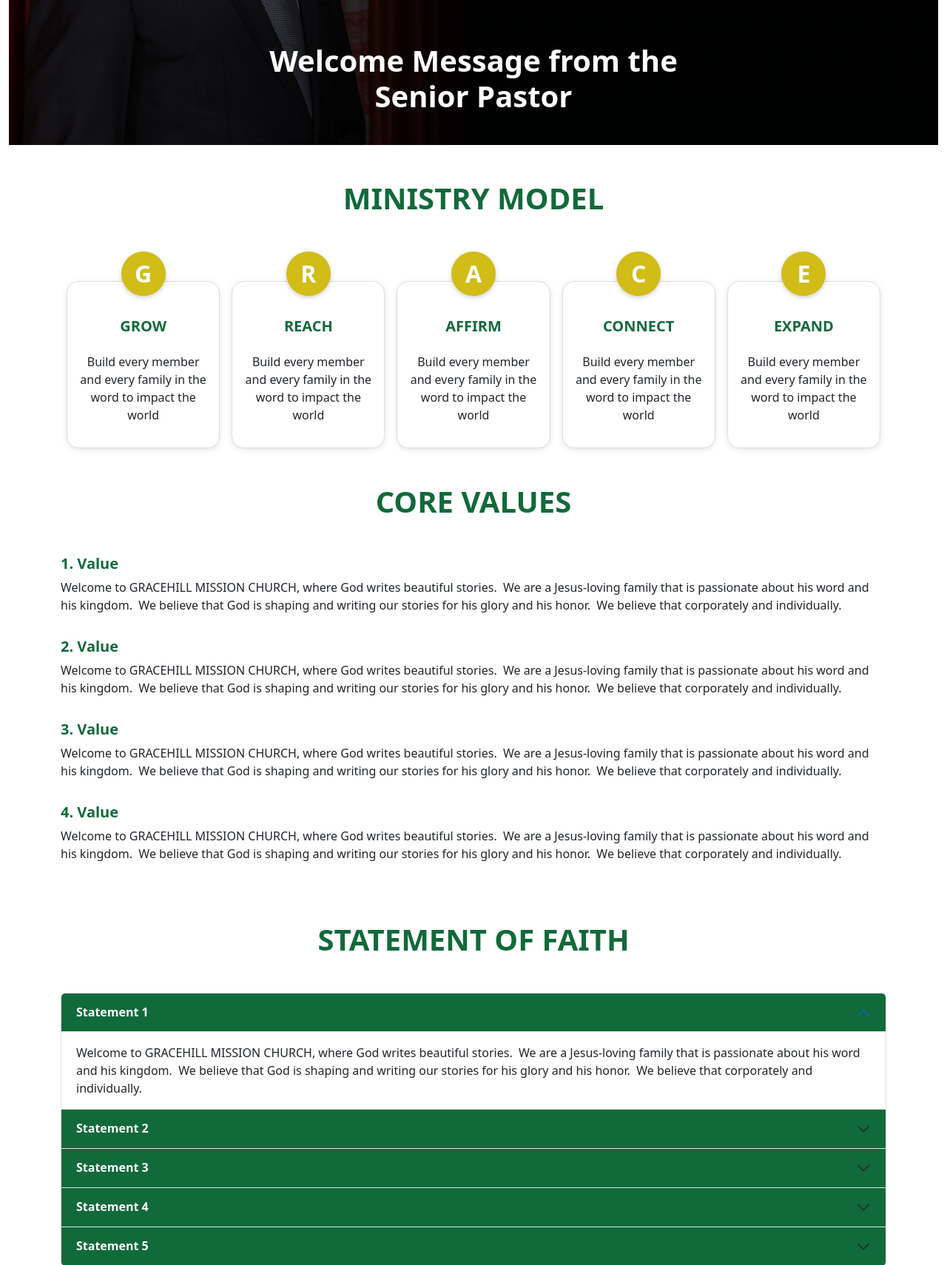
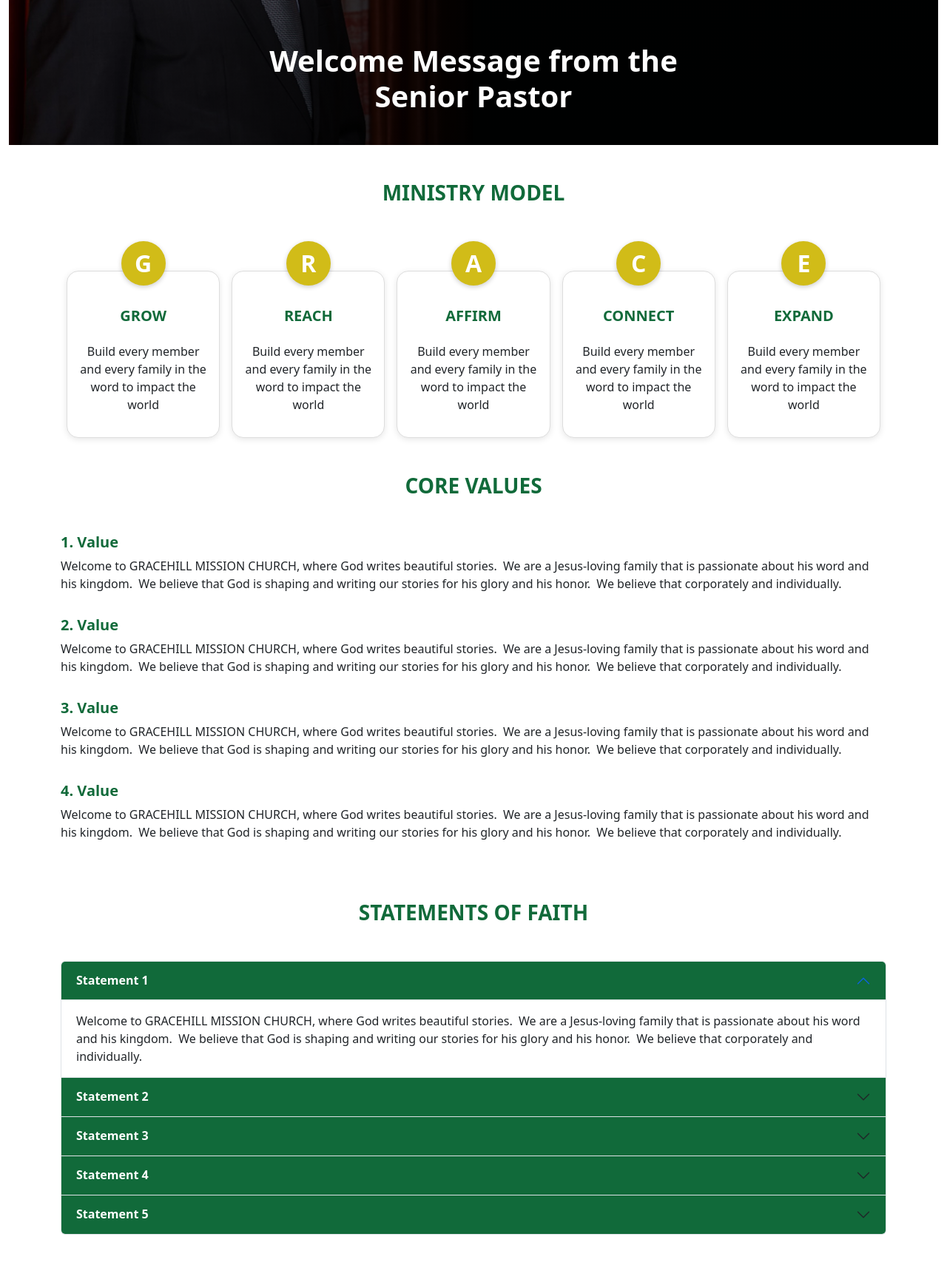
Before and after one commit to shi-km/Gracehill-church, a PHP site: page /About.php in a window 1280 px wide. Shown: the part 586-2296 px from the top of the page at 74% size. Run offline with PHP 8.4, Linux system fonts and the light colour scheme.

Commit message:
styled my h1 headings

```diff
--- a/About.php
+++ b/About.php
@@ -30,7 +30,7 @@
   <!-- End of Hero section -->
 
 
- <h1 class=" text-center fw-bold" style="color:#116A3A;">MINISTRY MODEL</h1>
+ <h1 class=" text-center fw-bold fs-3" style="color:#116A3A;">MINISTRY MODEL</h1>
 
 <div class="container my-5">
   <div class="custom-card-row">
@@ -84,7 +84,7 @@
 
 
 <!-- Core values section -->
- <h1 class=" text-center fw-bold mt-5" style="color:#116A3A;">CORE VALUES</h1>
+ <h1 class=" text-center fw-bold mt-5 fs-3" style="color:#116A3A;">CORE VALUES</h1>
 <div class="container my-5">
   <div class="pb-3">
     <h5 style="color:#116A3A;" class="fw-bold">1. Value</h5>
@@ -124,7 +124,7 @@
 <!-- Statement of faith section  -->
 
 <div class="container" data-aos="fade-up">
-  <h1 class="text-center fw-bold my-5" style="color:#116A3A;">STATEMENT OF FAITH</h1>
+ <h1 class="text-center fw-bold my-5 fs-3" style="color:#116A3A;">STATEMENTS OF FAITH</h1>
 
   <div class="accordion" id="accordionExample">
 
```
